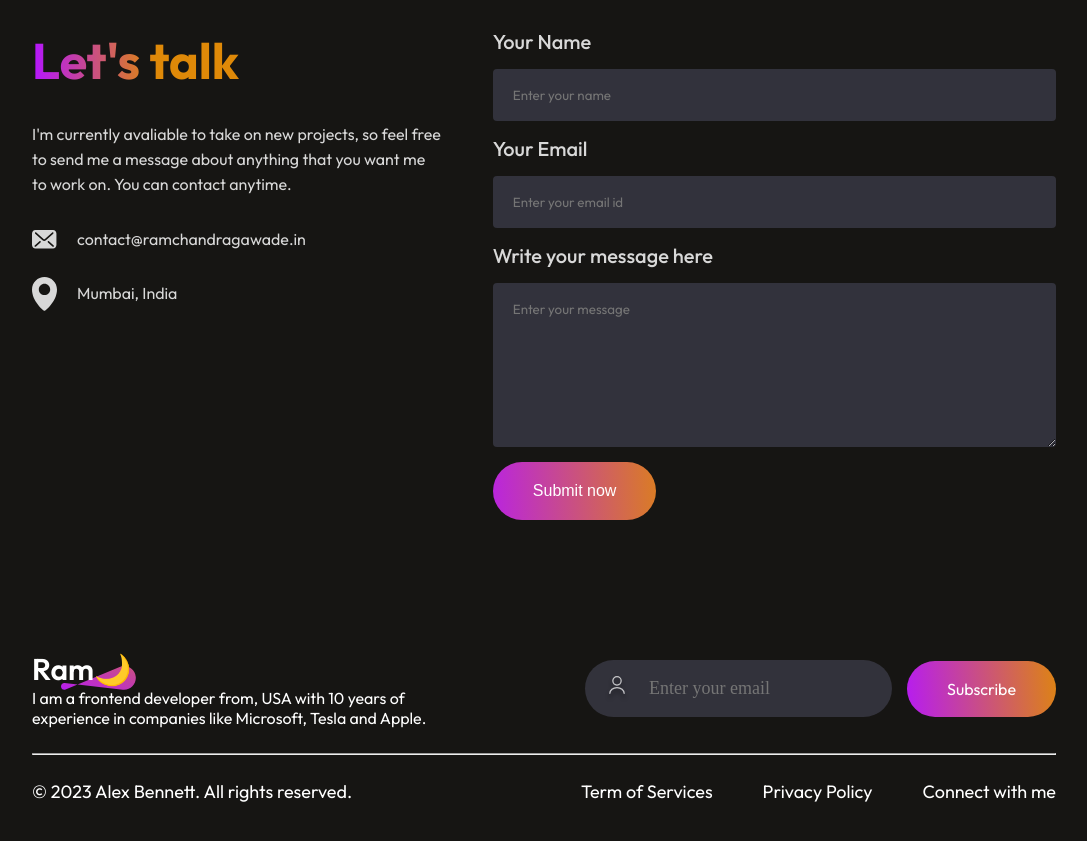
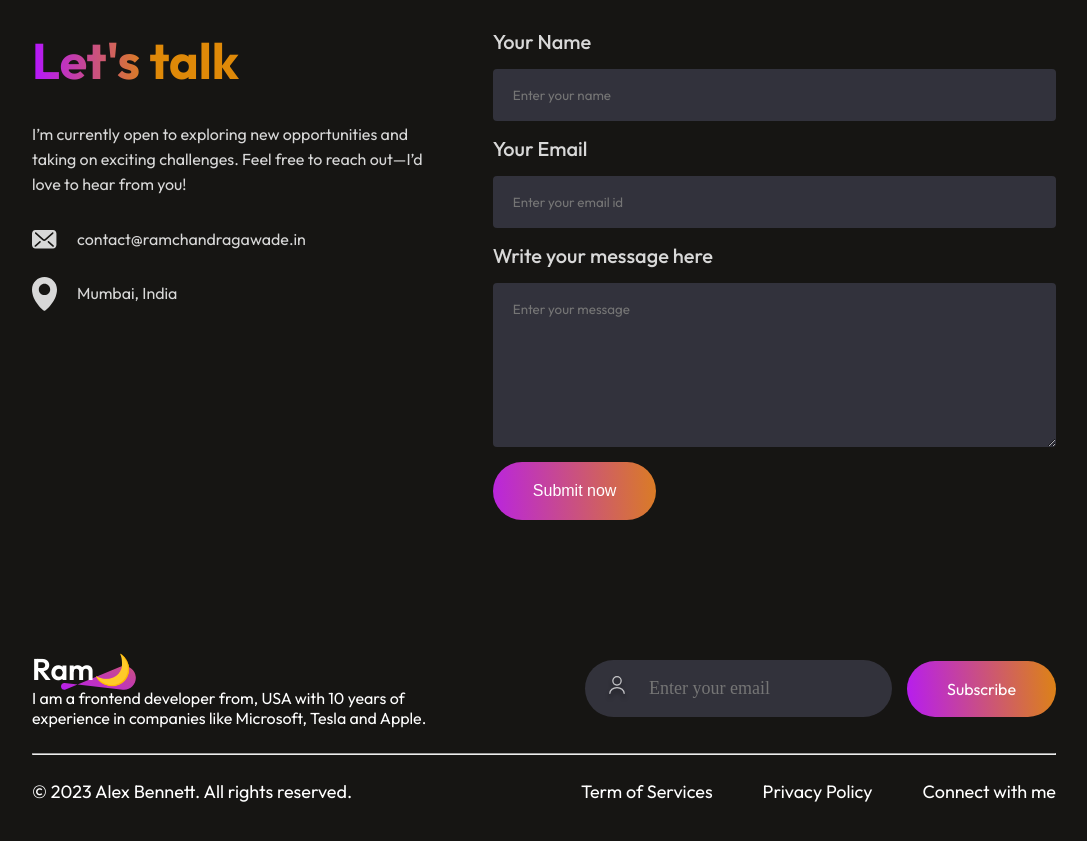
Before and after one commit to ramchandragawade/portfolio-react-css, a React (Vite) app: page / in a window 1280 px wide. Shown: the part 3860-4701 px from the top of the page, without its empty margins (96-1183 px from the left). Built offline with nearby package versions, Linux system fonts and the light colour scheme.

Commit message:
Contact update

```diff
--- a/src/Pages/Contacts/Contact.jsx
+++ b/src/Pages/Contacts/Contact.jsx
@@ -44,7 +44,7 @@ const Contact = () => {
         <div className="contact-section">
             <div className="contact-left">
                 <h1>Let's talk</h1>
-                <p>I'm currently avaliable to take on new projects, so feel free to send me a message about anything that you want me to work on. You can contact anytime.</p>
+                <p>I’m currently open to exploring new opportunities and taking on exciting challenges. Feel free to reach out—I’d love to hear from you!</p>
                 <div className="contact-details">
                     <div className="contact-det">
                         <img src={mailIcon} alt="Email address" />
```
